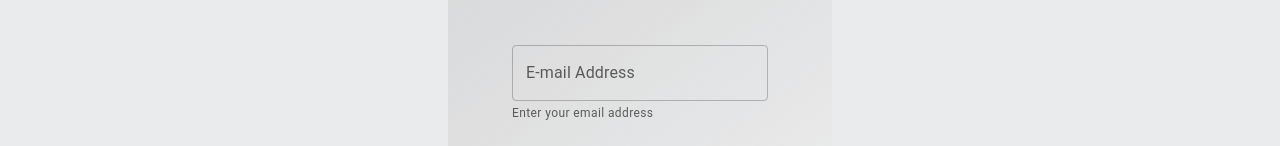
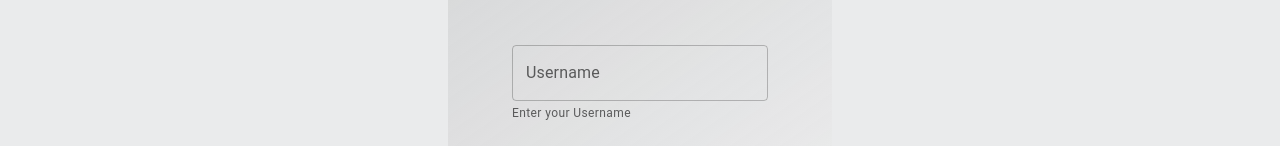
Before and after one commit to asifajrof/MoodleV2, a React (Create React App) app in the folder moodlev2-client-react-app/: page / in a window 1280 px wide. Shown: the part 289-435 px from the top of the page. Built offline with nearby package versions, Linux system fonts and the light colour scheme.

Commit message:
login uname instead of email. and uname saved

```diff
--- a/moodlev2-client-react-app/src/shared/pages/login.js
+++ b/moodlev2-client-react-app/src/shared/pages/login.js
@@ -4,7 +4,7 @@ import "./login.css";
 import PropTypes from "prop-types";
 
 const Login = ({ onLogin }) => {
-  const [email, setEmail] = useState("");
+  const [uName, setUName] = useState("");
   const [password, setPassword] = useState("");
   const [token, setToken] = useState({});
 
@@ -19,7 +19,8 @@ const Login = ({ onLogin }) => {
       });
       const data = await res.json();
       console.log(data);
-      setToken({ type: data.type, id: data.id });
+      setToken({ type: data.type, id: credentials.uName });
+      // setToken({ type: data.type, id: data.id });
       // return { type: data.type, id: data.id };
     } catch (err) {
       console.log(err);
@@ -33,19 +34,19 @@ const Login = ({ onLogin }) => {
 
   const onSubmitAction = (event) => {
     event.preventDefault();
-    if (!email) {
-      alert("Please enter email");
+    if (!uName) {
+      alert("Please enter username");
       return;
     }
 
-    console.log("onSubmitAction");
-    console.log(email, password);
-    setEmail("");
+    // console.log("onSubmitAction");
+    // console.log(uName, password);
+    setUName("");
     setPassword("");
 
-    // const token = await loginUser({ email, password });
+    // const token = await loginUser({ uName, password });
     // onLogin(token);
-    loginUser({ email, password });
+    loginUser({ uName, password });
 
     // onLogin("student");
     console.log("onSubmitAction end");
@@ -57,14 +58,14 @@ const Login = ({ onLogin }) => {
         <TextField
           fullWidth
           type="text"
-          id="email-input"
-          label="E-mail Address"
+          id="uName-input"
+          label="Username"
           variant="outlined"
-          value={email}
-          onChange={(e) => setEmail(e.target.value)}
+          value={uName}
+          onChange={(e) => setUName(e.target.value)}
         />
-        <FormHelperText id="email-input-helper-text">
-          Enter your email address
+        <FormHelperText id="uName-input-helper-text">
+          Enter your Username
         </FormHelperText>
         <br />
         <TextField
@@ -76,7 +77,7 @@ const Login = ({ onLogin }) => {
           value={password}
           onChange={(e) => setPassword(e.target.value)}
         />
-        <FormHelperText id="email-input-helper-text">
+        <FormHelperText id="password-input-helper-text">
           Enter your password
         </FormHelperText>
         <br />
```
Also changed, not shown: 1 other file (tests, documents, lock files or other folders).
